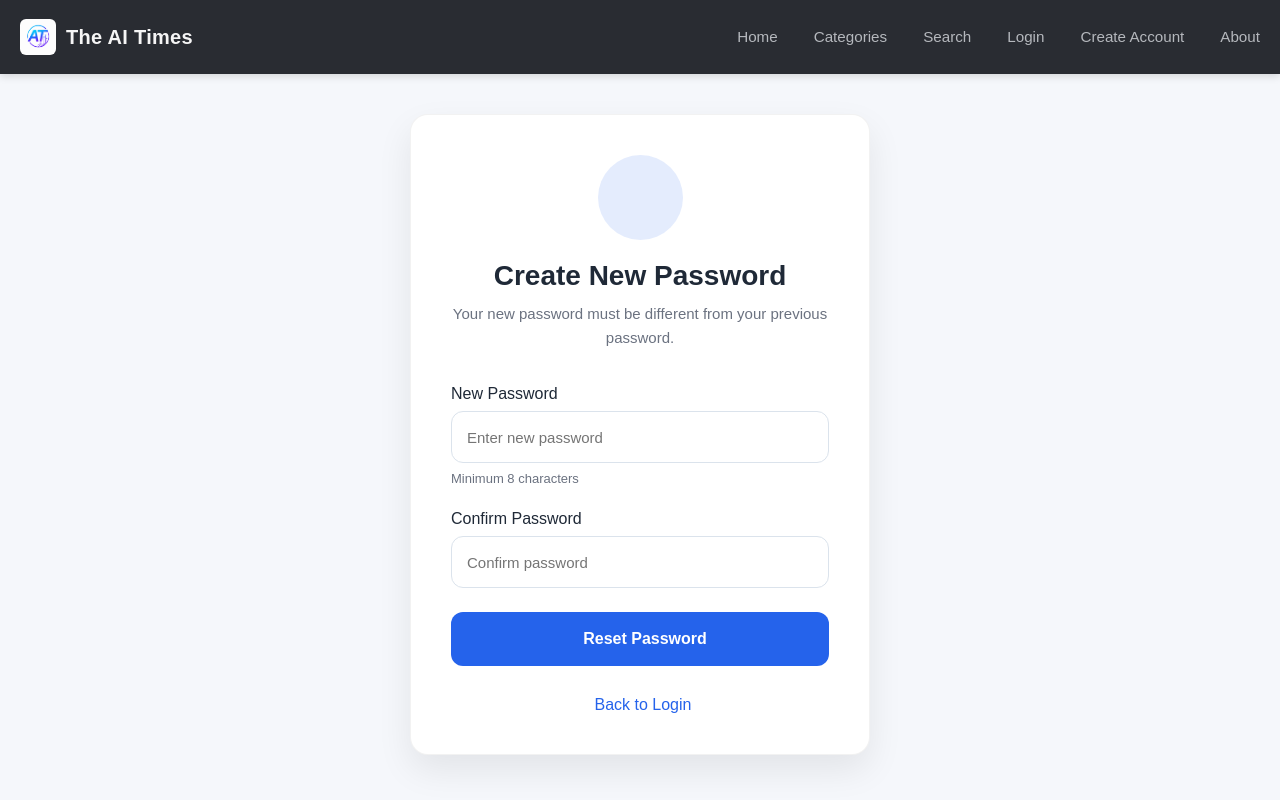
After one commit to rathodmilandipsinh-ui/The-AI-times, a Flask app: page /auth/reset-password in a window 1280 px wide. The commit adds this page. Run offline with Flask 3, Linux system fonts and the light colour scheme.

Commit message:
Reset Password Backend Added

```diff
--- a/routes/auth.py
+++ b/routes/auth.py
@@ -9,8 +9,11 @@ from werkzeug.security import generate_password_hash
 from database import db
 from models.user import User
 from services.auth_service import (
-    login_user,logout_user,
-    forgot_password)
+    login_user,
+    logout_user,
+    forgot_password,
+    reset_password)
+from services.otp_service import (verify_otp,get_otp_from_form)
 
 
 
@@ -72,9 +75,28 @@ def forgot_password_route():
     return render_template("auth/forgot-password.html")
 
 
-@auth.route("/otp-verification", methods=["GET", "POST"])
+@auth.route("/auth/otp-verification", methods=["GET", "POST"])
 def otp_verification():
+    if request.method == "POST":
+        user_otp = get_otp_from_form(request.form)
+        response,msg = verify_otp(user_otp)
+        if not response:
+            flash(msg,"error")
+            return redirect(url_for("auth.otp_verification"))
+        flash(msg,"success")
+        return redirect(url_for("auth.reset_password_route"))
     return render_template("auth/otp-verification.html")
+
+@auth.route("/auth/reset-password",methods=["GET","POST"])
+def reset_password_route():
+    if request.method == "POST":
+       response,msg =  reset_password(request.form.get("pw"))
+       if not response:
+           flash(msg,"error")
+           return redirect(url_for("auth.reset_password_route"))
+       flash(msg,"success")
+       return redirect(url_for("auth.login"))
+    return render_template("auth/reset-password.html")
 
 @auth.route("/auth/logout")
 def logout():
--- a/services/auth_service.py
+++ b/services/auth_service.py
@@ -64,6 +64,7 @@ def forgot_password(email):
         return False, "No account found with this email."
 
     otp = generate_otp()
+    session["purpose"] = "reset-password"
     session["reset_email"] = email
     session["otp"] = otp
 
--- a/static/css/forgot-password.css
+++ b/static/css/forgot-password.css
@@ -53,9 +53,6 @@
     transition: var(--transition);
 }
 
-.forgot-card:hover {
-    transform: translateY(-4px);
-}
 
 /* ===========================
    ICON
--- /dev/null
+++ b/static/css/reset-password.css
@@ -0,0 +1,272 @@
+/* ===========================
+   Reset Password Page
+   The AI Times
+=========================== */
+
+*{
+    margin: 0;
+    padding: 0;
+    box-sizing: border-box;
+}
+
+:root{
+    --primary:#2563eb;
+    --primary-dark:#1d4ed8;
+    --success:#22c55e;
+    --danger:#ef4444;
+    --text:#1f2937;
+    --text-light:#6b7280;
+    --border:#dbe3ec;
+    --bg:#f5f7fb;
+    --white:#ffffff;
+}
+
+body{
+    background: var(--bg);
+    font-family: "Poppins", sans-serif;
+}
+
+/* ===========================
+   Section
+=========================== */
+
+.reset-section{
+    min-height: calc(100vh - 80px);
+    display: flex;
+    justify-content: center;
+    align-items: center;
+    padding: 40px 20px;
+}
+
+/* ===========================
+   Card
+=========================== */
+
+.reset-card{
+    width: 100%;
+    max-width: 460px;
+    background: var(--white);
+    padding: 40px;
+    border-radius: 18px;
+    box-shadow: 0 15px 35px rgba(0,0,0,.08);
+    border: 1px solid rgba(0,0,0,.05);
+}
+
+/* ===========================
+   Icon
+=========================== */
+
+.reset-icon{
+    width: 85px;
+    height: 85px;
+    margin: auto;
+    border-radius: 50%;
+    background: rgba(37,99,235,.12);
+
+    display: flex;
+    justify-content: center;
+    align-items: center;
+
+    margin-bottom: 20px;
+}
+
+.reset-icon i{
+    font-size: 40px;
+    color: var(--primary);
+}
+
+/* ===========================
+   Heading
+=========================== */
+
+.reset-card h1{
+    text-align: center;
+    color: var(--text);
+    font-size: 28px;
+    margin-bottom: 10px;
+}
+
+.subtitle{
+    text-align: center;
+    color: var(--text-light);
+    font-size: 15px;
+    line-height: 1.6;
+    margin-bottom: 35px;
+}
+
+/* ===========================
+   Form
+=========================== */
+
+.input-group{
+    margin-bottom: 24px;
+}
+
+.input-group label{
+    display: block;
+    margin-bottom: 8px;
+    color: var(--text);
+    font-weight: 500;
+}
+
+.password-box{
+    position: relative;
+}
+
+.password-box input{
+    width: 100%;
+    height: 52px;
+
+    border: 1px solid var(--border);
+    border-radius: 12px;
+
+    padding: 0 50px 0 15px;
+
+    font-size: 15px;
+    outline: none;
+
+    transition: .25s;
+}
+
+.password-box input:focus{
+    border-color: var(--primary);
+    box-shadow: 0 0 0 3px rgba(37,99,235,.15);
+}
+
+/* ===========================
+   Eye Button
+=========================== */
+
+.toggle-password{
+    position: absolute;
+    top: 50%;
+    right: 15px;
+    transform: translateY(-50%);
+
+    border: none;
+    background: transparent;
+
+    cursor: pointer;
+
+    color: #7b8794;
+    font-size: 18px;
+}
+
+.toggle-password:hover{
+    color: var(--primary);
+}
+
+/* ===========================
+   Helper Text
+=========================== */
+
+.hint{
+    display: block;
+    margin-top: 8px;
+    color: var(--text-light);
+    font-size: 13px;
+}
+
+#matchText{
+    display: block;
+    margin-top: 8px;
+    font-size: 13px;
+    font-weight: 500;
+}
+
+.match{
+    color: var(--success);
+}
+
+.not-match{
+    color: var(--danger);
+}
+
+/* ===========================
+   Button
+=========================== */
+
+.reset-btn{
+    width: 100%;
+    height: 54px;
+
+    border: none;
+    border-radius: 12px;
+
+    background: var(--primary);
+    color: white;
+
+    font-size: 16px;
+    font-weight: 600;
+
+    cursor: pointer;
+
+    transition: .25s;
+
+    display: flex;
+    justify-content: center;
+    align-items: center;
+    gap: 10px;
+
+    margin-top: 10px;
+}
+
+.reset-btn:hover{
+    background: var(--primary-dark);
+    transform: translateY(-2px);
+}
+
+.reset-btn:active{
+    transform: scale(.98);
+}
+
+/* ===========================
+   Footer
+=========================== */
+
+.footer-link{
+    margin-top: 30px;
+    text-align: center;
+}
+
+.footer-link a{
+    color: var(--primary);
+    text-decoration: none;
+    font-weight: 500;
+}
+
+.footer-link a:hover{
+    text-decoration: underline;
+}
+
+.footer-link i{
+    margin-right: 6px;
+}
+
+/* ===========================
+   Responsive
+=========================== */
+
+@media (max-width:600px){
+
+    .reset-card{
+        padding: 30px 22px;
+    }
+
+    .reset-card h1{
+        font-size: 24px;
+    }
+
+    .subtitle{
+        font-size: 14px;
+    }
+
+    .password-box input{
+        height: 50px;
+    }
+
+    .reset-btn{
+        height: 50px;
+    }
+
+}
--- /dev/null
+++ b/static/js/reset-password.js
@@ -0,0 +1,110 @@
+document.addEventListener("DOMContentLoaded", () => {
+
+    const form = document.getElementById("resetForm");
+
+    const password = document.getElementById("password");
+    const confirmPassword = document.getElementById("confirmPassword");
+
+    const matchText = document.getElementById("matchText");
+
+    // ==========================
+    // Show / Hide Password
+    // ==========================
+
+    document.querySelectorAll(".toggle-password").forEach(button => {
+
+        button.addEventListener("click", () => {
+
+            const target = document.getElementById(button.dataset.target);
+            const icon = button.querySelector("i");
+
+            if (target.type === "password") {
+
+                target.type = "text";
+
+                icon.classList.remove("bi-eye");
+                icon.classList.add("bi-eye-slash");
+
+            } else {
+
+                target.type = "password";
+
+                icon.classList.remove("bi-eye-slash");
+                icon.classList.add("bi-eye");
+
+            }
+
+        });
+
+    });
+
+    // ==========================
+    // Password Match Check
+    // ==========================
+
+    function checkPasswordMatch() {
+
+        const pass = password.value.trim();
+        const confirm = confirmPassword.value.trim();
+
+        if (confirm === "") {
+
+            matchText.textContent = "";
+            matchText.className = "";
+            return;
+
+        }
+
+        if (pass === confirm) {
+
+            matchText.textContent = "✓ Passwords match";
+            matchText.className = "match";
+
+        } else {
+
+            matchText.textContent = "✗ Passwords do not match";
+            matchText.className = "not-match";
+
+        }
+
+    }
+
+    password.addEventListener("input", checkPasswordMatch);
+    confirmPassword.addEventListener("input", checkPasswordMatch);
+
+    // ==========================
+    // Form Validation
+    // ==========================
+
+    form.addEventListener("submit", (e) => {
+
+        const pass = password.value.trim();
+        const confirm = confirmPassword.value.trim();
+
+        if (pass.length < 8) {
+
+            e.preventDefault();
+
+            alert("Password must be at least 8 characters long.");
+
+            password.focus();
+
+            return;
+
+        }
+
+        if (pass !== confirm) {
+
+            e.preventDefault();
+
+            alert("Passwords do not match.");
+
+            confirmPassword.focus();
+
+            return;
+
+        }
+
+    });
+
+});
--- /dev/null
+++ b/templates/auth/reset-password.html
@@ -0,0 +1,112 @@
+{% extends "base/base.html" %}
+
+{% block title %}
+Reset Password
+{% endblock %}
+
+{% block content %}
+<link rel="stylesheet" href="{{ url_for('static', filename='css/reset-password.css') }}">
+
+<section class="reset-section">
+
+    <div class="reset-card">
+
+        <div class="reset-icon">
+            <i class="bi bi-shield-lock-fill"></i>
+        </div>
+
+        <h1>Create New Password</h1>
+
+        <p class="subtitle">
+            Your new password must be different from your previous password.
+        </p>
+
+        <form action="/auth/reset-password" method="POST" id="resetForm">
+
+            <!-- New Password -->
+            <div class="input-group">
+
+                <label for="password">
+                    New Password
+                </label>
+
+                <div class="password-box">
+
+                    <input
+                        type="password"
+                        id="password"
+                        name="pw"
+                        placeholder="Enter new password"
+                        required
+                    >
+
+                    <button
+                        type="button"
+                        class="toggle-password"
+                        data-target="password"
+                    >
+                        <i class="bi bi-eye"></i>
+                    </button>
+
+                </div>
+
+                <small class="hint">
+                    Minimum 8 characters
+                </small>
+
+            </div>
+
+            <!-- Confirm Password -->
+            <div class="input-group">
+
+                <label for="confirmPassword">
+                    Confirm Password
+                </label>
+
+                <div class="password-box">
+
+                    <input
+                        type="password"
+                        id="confirmPassword"
+                        name="cpw"
+                        placeholder="Confirm password"
+                        required
+                    >
+
+                    <button
+                        type="button"
+                        class="toggle-password"
+                        data-target="confirmPassword"
+                    >
+                        <i class="bi bi-eye"></i>
+                    </button>
+
+                </div>
+
+                <small id="matchText"></small>
+
+            </div>
+
+            <button class="reset-btn" type="submit">
+                <i class="bi bi-check-circle-fill"></i>
+                Reset Password
+            </button>
+
+        </form>
+
+        <div class="footer-link">
+
+            <a href="{{ url_for('auth.login' ) }}">
+                <i class="bi bi-arrow-left"></i>
+                Back to Login
+            </a>
+
+        </div>
+
+    </div>
+
+</section>
+
+<script src="{{ url_for('static', filename='js/reset-password.js') }}"></script>
+
+{% endblock %}
```
